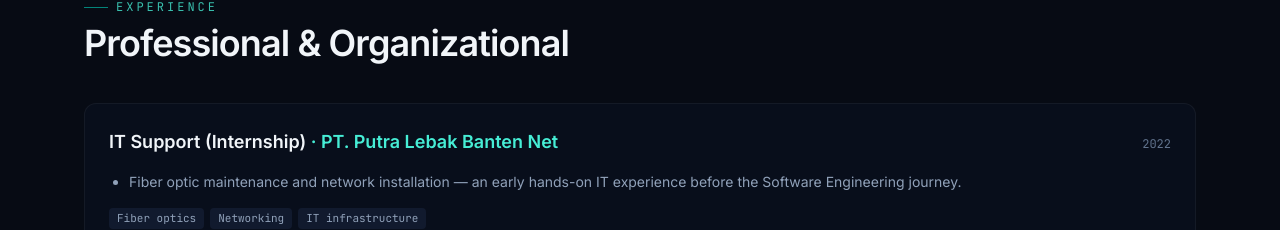
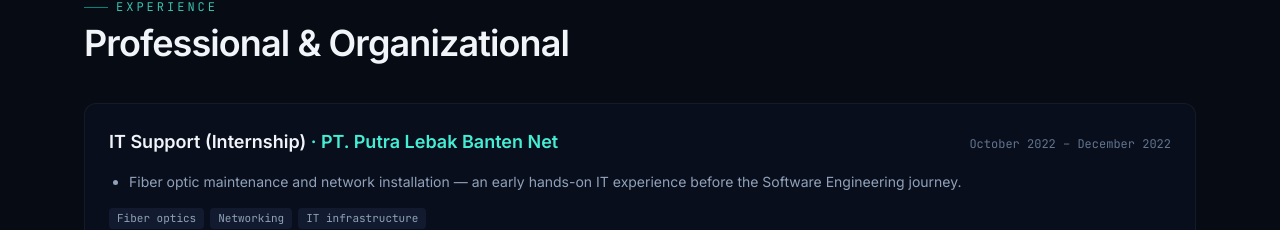
Before and after one commit to Wardiyansyah/Wardiyansyah.github.io, a React (Vite) app: page / in a window 1280 px wide. Shown: the part 2277-2507 px from the top of the page. Built offline with nearby package versions, Linux system fonts and the light colour scheme.

Commit message:
update intern period

```diff
--- a/src/data/experience.ts
+++ b/src/data/experience.ts
@@ -4,7 +4,7 @@ export const experiences: Experience[] = [
   {
     title: 'IT Support (Internship)',
     organization: 'PT. Putra Lebak Banten Net',
-    period: '2022',
+    period: 'October 2022 – December 2022',
     description: [
       'Fiber optic maintenance and network installation — an early hands-on IT experience before the Software Engineering journey.',
     ],
```
